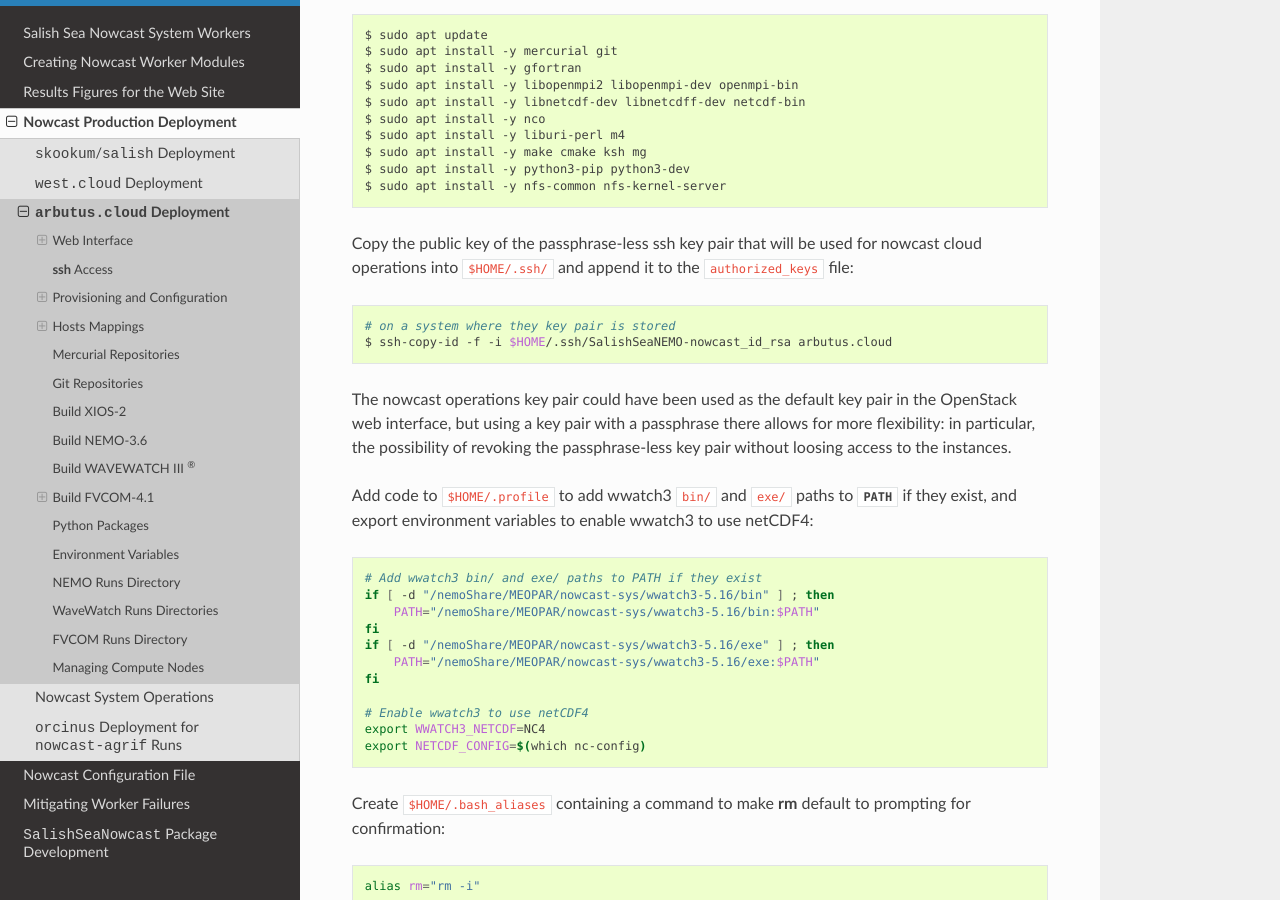
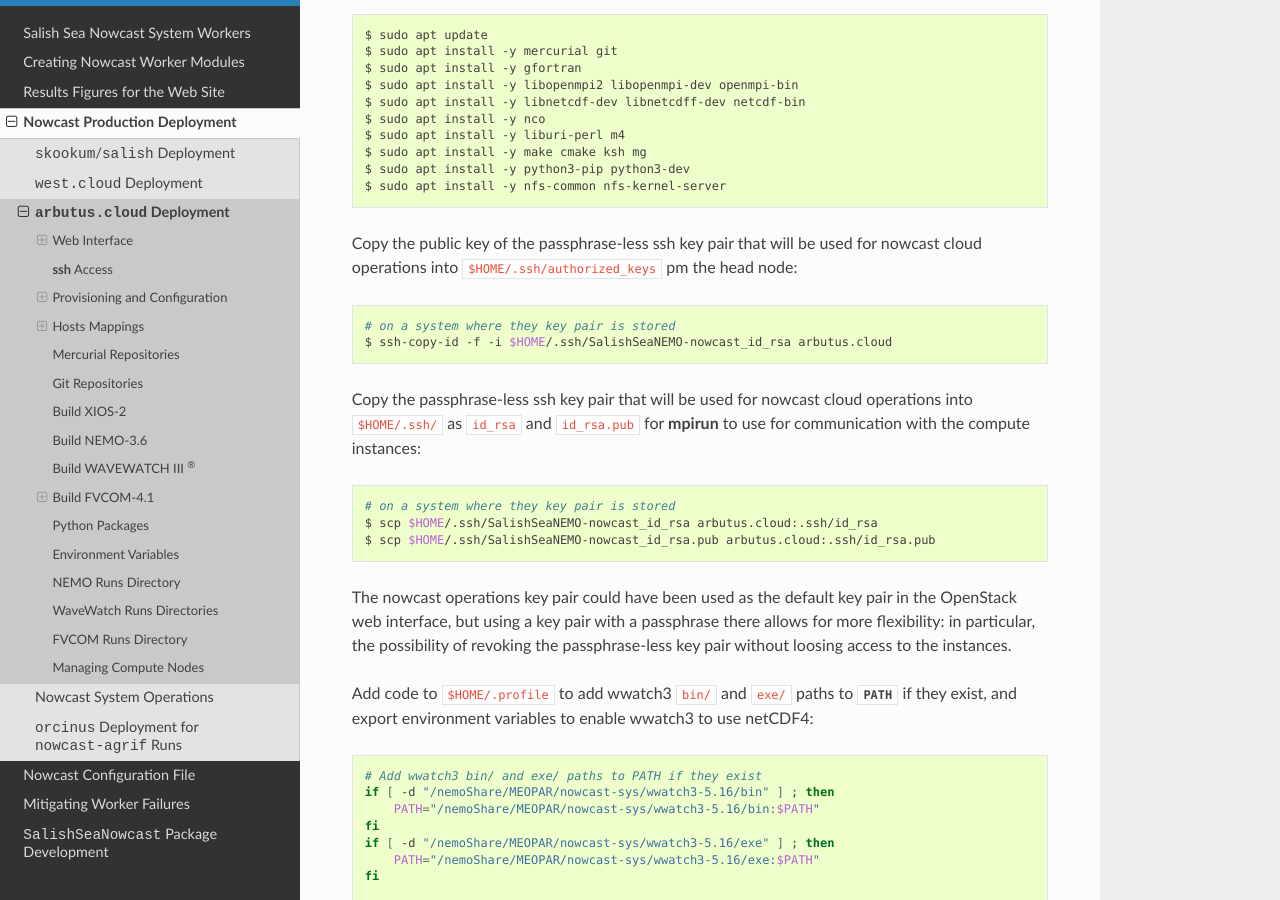
Before and after one commit to SalishSeaCast/SalishSeaNowcast, a Sphinx documentation site: the page built from docs/deployment/arbutus_cloud.rst, in a window 1280 px wide and 900 px high, scrolled down 5945 px. Built offline with Sphinx 7.4.7 and the Read the Docs theme 2.0.0, drawn with Linux system fonts in a browser that asks for light colours; the version number could not be read and is left out; some of the changed text lies outside the part shown.

Commit message:
Add notes about compute node ssh keys to arbutus deployment docs

```diff
--- a/docs/deployment/arbutus_cloud.rst
+++ b/docs/deployment/arbutus_cloud.rst
@@ -235,7 +235,6 @@
 Use :guilabel:`Actions > Manage Attachments` to attach the volume to the :kbd:`nowcast0` :ref:`HeadNodeInstance`.
 
 
-
 :command:`ssh` Access
 =====================
 
@@ -324,12 +323,20 @@
     $ sudo apt install -y python3-pip python3-dev
     $ sudo apt install -y nfs-common nfs-kernel-server
 
-Copy the public key of the passphrase-less ssh key pair that will be used for nowcast cloud operations into :file:`$HOME/.ssh/` and append it to the :file:`authorized_keys` file:
+Copy the public key of the passphrase-less ssh key pair that will be used for nowcast cloud operations into :file:`$HOME/.ssh/authorized_keys` pm the head node:
 
 .. code-block:: bash
 
     # on a system where they key pair is stored
     $ ssh-copy-id -f -i $HOME/.ssh/SalishSeaNEMO-nowcast_id_rsa arbutus.cloud
+
+Copy the passphrase-less ssh key pair that will be used for nowcast cloud operations into :file:`$HOME/.ssh/` as :file:`id_rsa` and :file:`id_rsa.pub` for :command:`mpirun` to use for communication with the compute instances:
+
+.. code-block:: bash
+
+    # on a system where they key pair is stored
+    $ scp $HOME/.ssh/SalishSeaNEMO-nowcast_id_rsa arbutus.cloud:.ssh/id_rsa
+    $ scp $HOME/.ssh/SalishSeaNEMO-nowcast_id_rsa.pub arbutus.cloud:.ssh/id_rsa.pub
 
 The nowcast operations key pair could have been used as the default key pair in the OpenStack web interface,
 but using a key pair with a passphrase there allows for more flexibility:
@@ -500,8 +507,16 @@
     $ sudo mkdir -p /nemoShare/MEOPAR
     $ sudo chown ubuntu:ubuntu /nemoShare/ /nemoShare/MEOPAR/
 
+From the head node,
+copy the public key of the passphrase-less ssh key pair that will be used for nowcast cloud operations into :file:`$HOME/.ssh/authorized_keys` on the compute node:
+
+.. code-block:: bash
+
+    # on nowcast0
+    $ ssh-copy-id -f -i $HOME/.ssh/id_rsa nowcast1
+
 Capture a snapshot image of the instance to use to as the boot image for the other compute nodes using the :guilabel:`Create Snapshot` button on the :guilabel:`Compute > Instances` page.
-Use a name like :kbd:`nowcast-compute-node-v0` for the image.
+Use a name like :kbd:`nowcast-c16-60g-numa-compute-v0` for the image.
 
 
 Hosts Mappings
```
